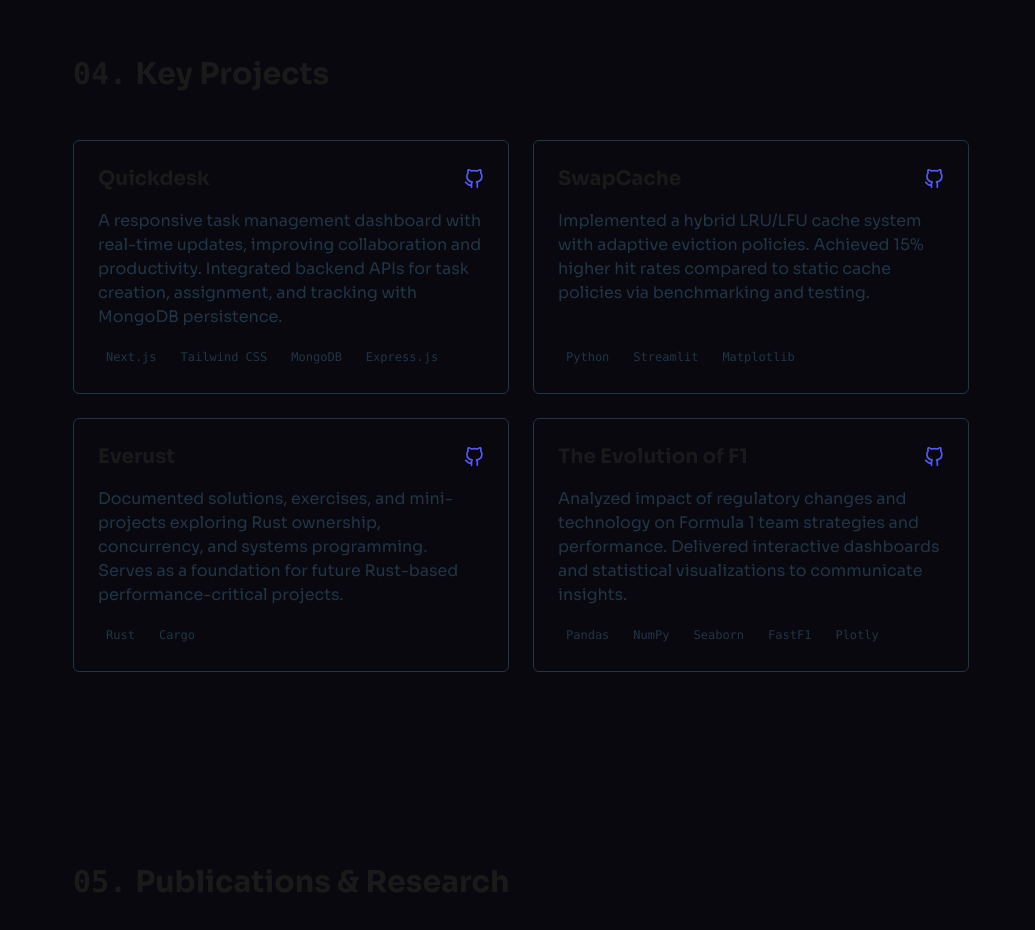
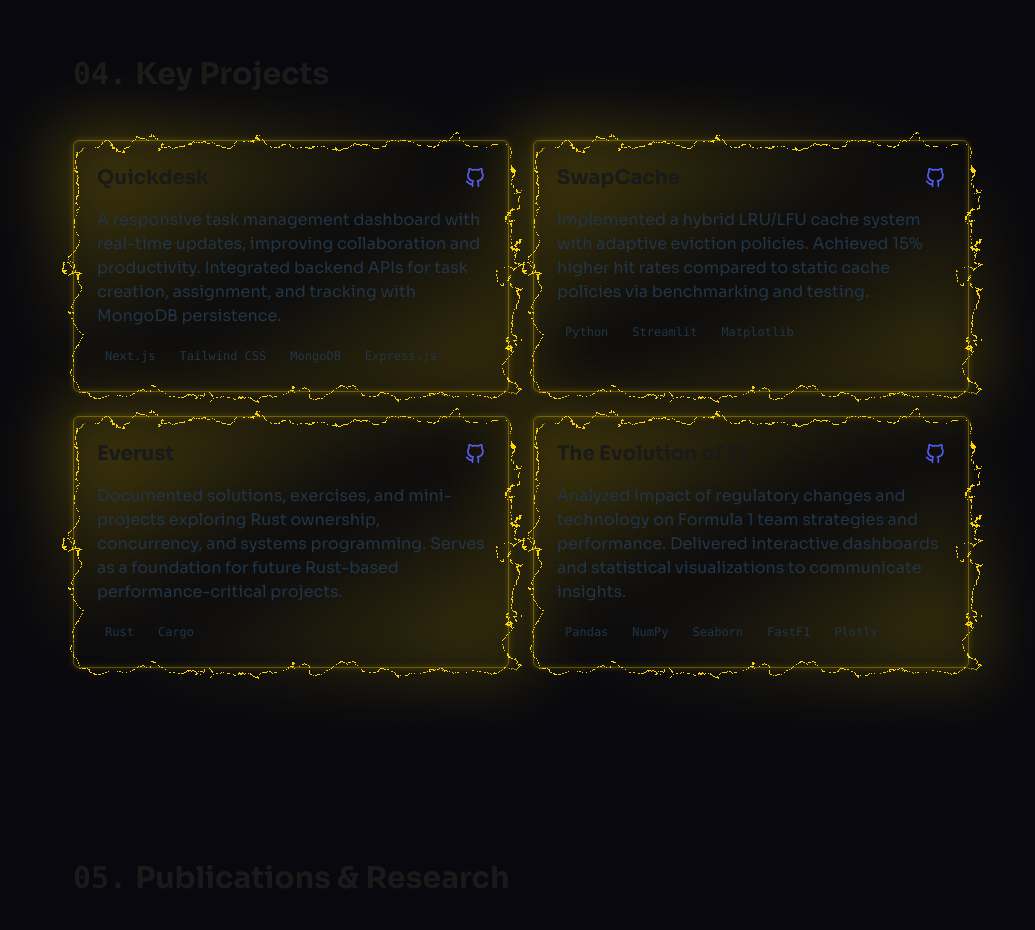
Before and after one commit to KVLNK12305/Kiseki-ko, a React app: page / in a window 1280 px wide. Shown: the part 3140-4070 px from the top of the page, without its empty margins (119-1154 px from the left). Built offline with nearby package versions, Linux system fonts and the light colour scheme; the HTML template or start-up script is replaced by a standard one.

Commit message:
added electric border to the projects

```diff
--- a/src/components/Projects.jsx
+++ b/src/components/Projects.jsx
@@ -1,4 +1,5 @@
 import React from 'react';
+import ElectricBorder from './sokulu/ElectricBorder';
 
 const GitHubIcon = () => (
     <svg xmlns="http://www.w3.org/2000/svg" role="img" viewBox="0 0 24 24" fill="none" stroke="currentColor" strokeWidth="2" strokeLinecap="round" strokeLinejoin="round" className="h-5 w-5 transition-colors duration-300">
@@ -44,7 +45,15 @@ const Projects = () => {
                 </h2>
                 <div className="grid md:grid-cols-2 gap-6">
                     {projects.map((project, index) => (
-                        <div key={index} className="bg-navy-light p-6 rounded-md border border-slate/20 hover:border-gold/50 transition-all duration-300 transform hover:-translate-y-2 hover:shadow-glow group flex flex-col">
+                        <ElectricBorder
+                            key={index}
+                            color="#FFD700"
+                            thickness={1}
+                            speed={1.2}
+                            className="rounded-md transition-all duration-300 transform hover:-translate-y-1 hover:shadow-xl group flex flex-col"
+                            style={{borderRadius: '0.375rem'}}
+                        >
+                            <div className="bg-navy-light p-6 rounded-md h-full flex flex-col">
                                 <div className="flex justify-between items-center mb-4">
                                     <h3 className="text-xl font-bold text-light-slate group-hover:text-gold transition-colors duration-300">{project.title}</h3>
                                     <a href={project.link} target="_blank" rel="noopener noreferrer" className="text-slate hover:text-gold">
@@ -58,6 +67,7 @@ const Projects = () => {
                                     ))}
                                 </div>
                             </div>
+                        </ElectricBorder>
                     ))}
                 </div>
             </div>
```
Lines whose indentation alone changed are shown as unchanged.
